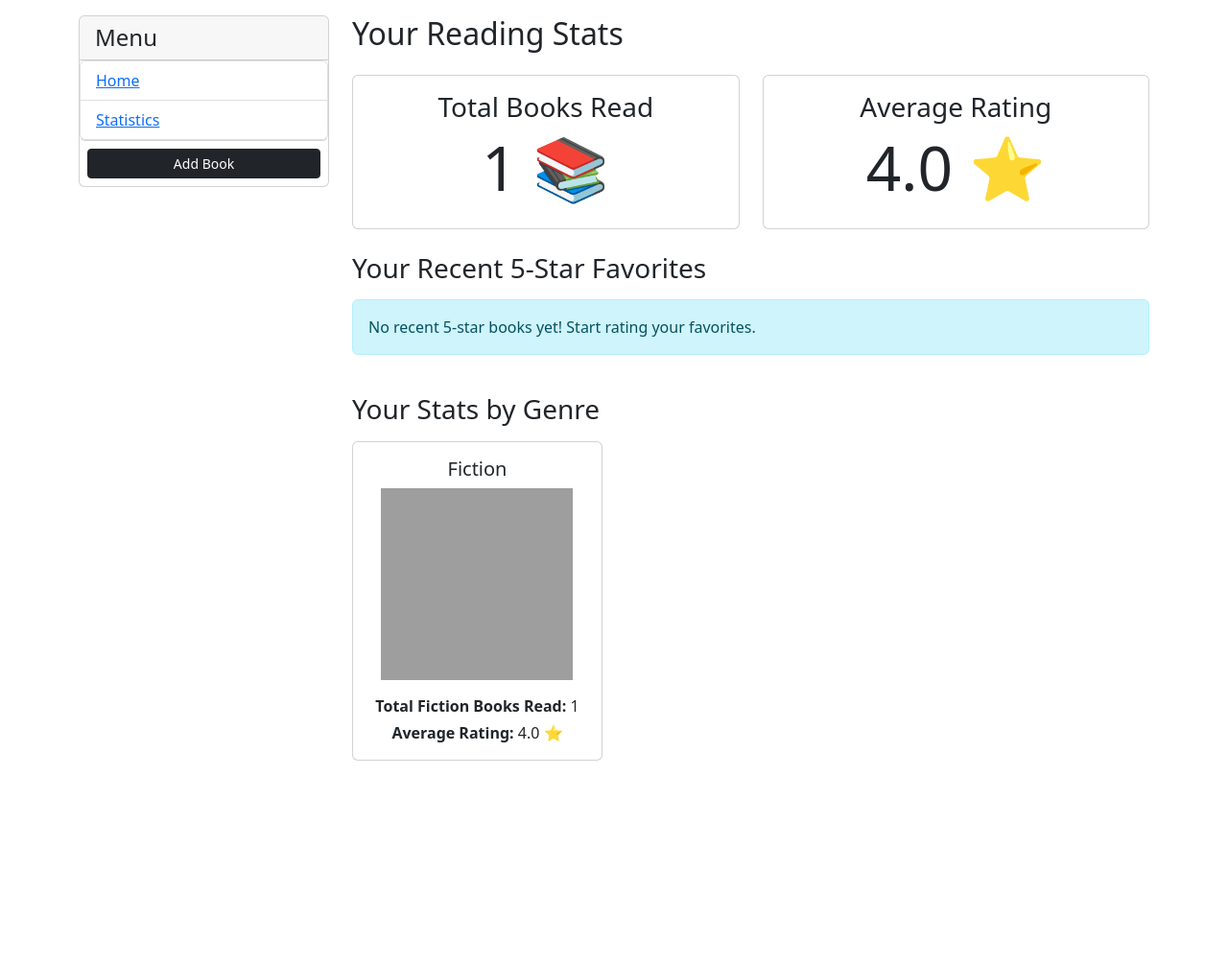
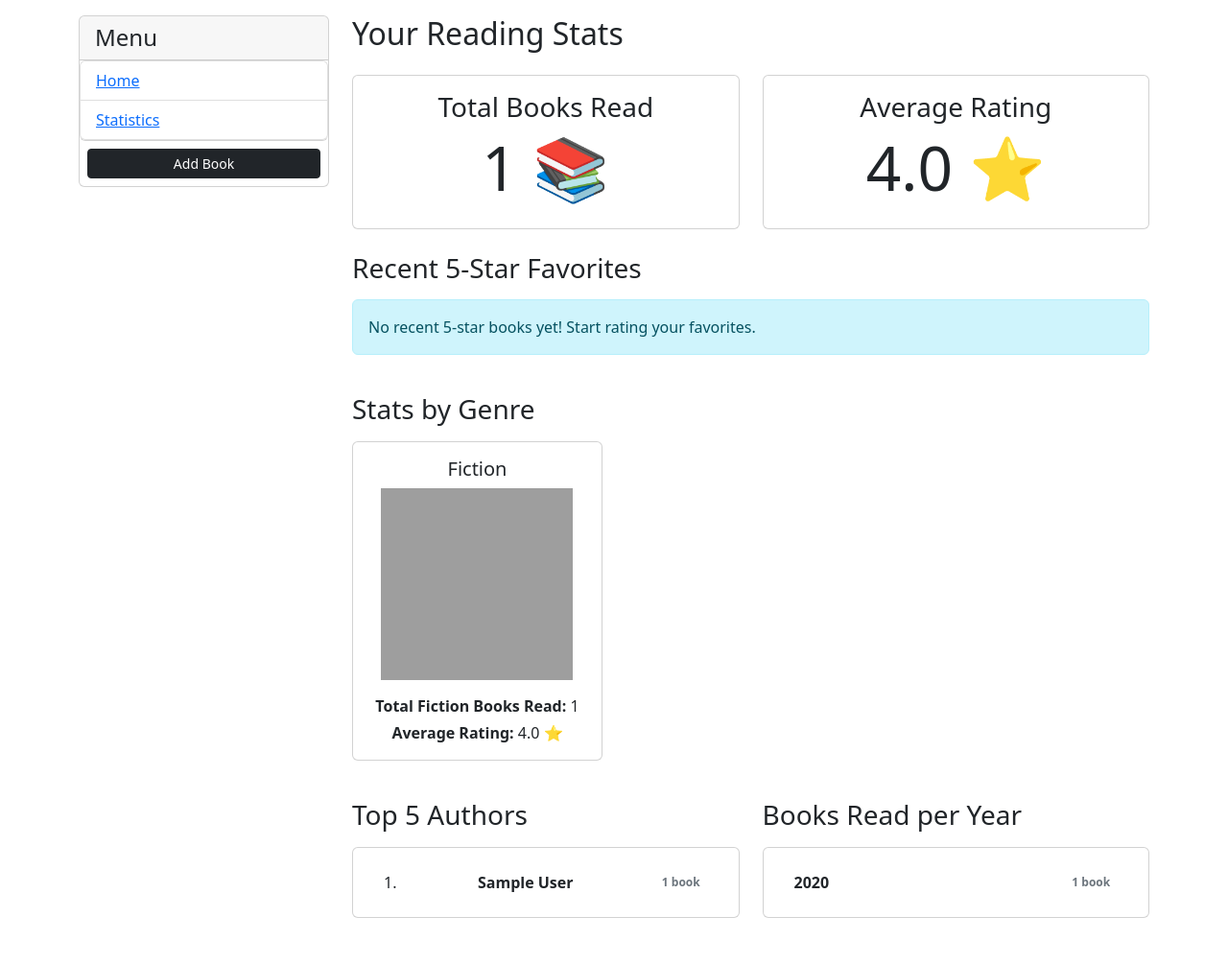
Before and after one commit to Jchute96/bookshelf, a Django app: page /books/statistics/ in a window 1280 px wide. Shown: the whole page at 96% size. Before the commit the page ends 793 px from the top, so only its background shows below. Run offline with Django 5.2, Linux system fonts and the light colour scheme; tables that the repository leaves empty hold one stand-in row (values such as "Sample post"); grey boxes are pictures that could not be loaded.

Commit message:
Add top authors and books per year sections on statistics dashboard

```diff
--- a/books/templates/books/add-book.html
+++ b/books/templates/books/add-book.html
@@ -3,7 +3,7 @@
 {% block content %}
 <div class="row justify-content-center">
     <div class="col-md-4">
-        <a href="{% url 'home' %}" class="my-3 btn btn-dark btn-sm">Go Back</a>
+        <button onclick="history.back()" class="my-3 btn btn-dark btn-sm">Go Back</button>
         <div class="card shadow-lg">
             <div class="card-body">
                 <!-- the form for adding a book -->
--- a/books/templates/books/statistics.html
+++ b/books/templates/books/statistics.html
@@ -48,7 +48,7 @@
             <!-- Create new row that will display the 3 most recent books that received 5 star ratings -->
             <div class="row mb-4">
                 <div class="col-12">
-                    <h3 class="mb-3">Your Recent 5-Star Favorites</h3>
+                    <h3 class="mb-3">Recent 5-Star Favorites</h3>
                     {% if top3_recent_books %}
                         <div class="row">
                             {% for book in top3_recent_books %}
@@ -80,9 +80,9 @@
                 </div>
             </div>
             <!-- Display individual user stats for each genre -->
-             <div class="row mb-4">
+            <div class="row mb-4">
                 <div class="col-12">
-                    <h3 class="mb-3">Your Stats by Genre</h3>
+                    <h3 class="mb-3">Stats by Genre</h3>
                     {% if genre_stats %}
                         <div class="row">
                             {% for genre in genre_stats %}
@@ -107,6 +107,51 @@
                         </div>
                     {% endif %}
                 </div>
+            </div>
+            <!-- Display Top Authors and Books by Year side by side -->
+             <div class="row mb-4">
+                <!-- Column for favorite authors -->
+                <div class="col-md-6">
+                    <h3 class="mb-3">Top 5 Authors</h3>
+                    {% if author_stats %}
+                        <div class="card">
+                            <div class="card-body">
+                                <!-- List authors in numbered order and remove outer borders of list items -->
+                                <ol class="list-group list-group-numbered list-group-flush">
+                                    {% for author in author_stats %}
+                                    <li class="list-group-item d-flex justify-content-between align-items-center">
+                                        <span><strong>{{ author.author }}</strong></span>
+                                        <!-- Display the count and change book to books if count is more than 1 -->
+                                        <span class="badge text-muted">{{ author.count }} book{{ author.count|pluralize }}</span>
+                                    </li>
+                                    {% endfor %}
+                                </ol>
+                            </div>
+                        </div>
+                    {% endif %}
+                </div>
+                <!-- Column to display books per year stats -->
+                <div class="col-md-6">
+                    <h3 class="mb-3">Books Read per Year</h3>
+                    {% if year_stats %}
+                        <div class="card">
+                            <div class="card-body">
+                                <ul class="list-group list-group-flush">
+                                    {% for year_data in year_stats %}
+                                    <li class="list-group-item d-flex justify-content-between align-items-center">
+                                        <span><strong>{{ year_data.year }}</strong></span>
+                                        <span class="badge text-muted">{{ year_data.count }} book{{ year_data.count|pluralize }}</span>
+                                    </li>
+                                    {% endfor %}
+                                </ul>
+                            </div>
+                        </div>
+                    {% else %}
+                        <div class="alert alert-info">
+                            No year data yet. Add finished dates to your books!
+                        </div>
+                    {% endif %}
+                </div>
              </div>
         </div>
     </div>
```
